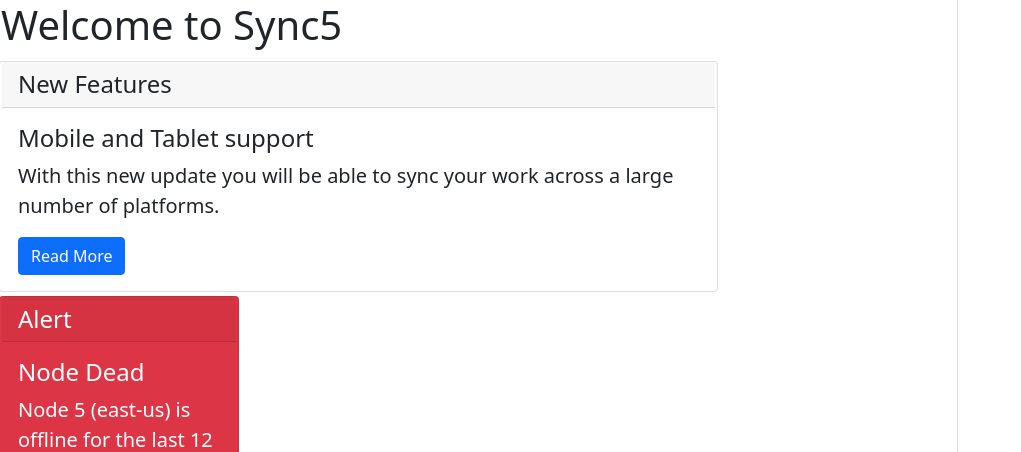
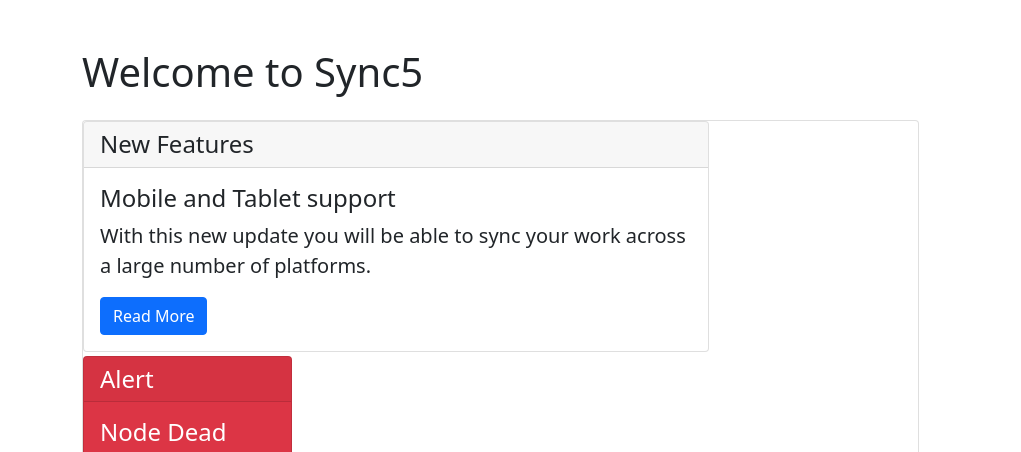
Before and after one commit to acciojob/bootstrap-card-Praveen7389, a website: page main.html in a window 1280 px wide. Shown: the top 452 px of the page, without its empty margins (0-1021 px from the left). Drawn offline with nearby package versions, Linux system fonts and the light colour scheme.

Commit message:
created a submission

```diff
--- a/main.html
+++ b/main.html
@@ -7,10 +7,10 @@
 </head>
  <link href="https://cdn.jsdelivr.net/npm/bootstrap@5.0.2/dist/css/bootstrap.min.css" rel="stylesheet" integrity="sha384-EVSTQN3/azprG1Anm3QDgpJLIm9Nao0Yz1ztcQTwFspd3yD65VohhpuuCOmLASjC" crossorigin="anonymous">
 <body>
-	  <div class="card card-deck row row-cols-1 g-1 w-75">
-    <h1 class="card-deck">Welcome to Sync5</h1>
-
-    <div class="card w-75">
+	<div class="container mt-5">
+		<h1 class="mb-4">Welcome to Sync5</h1>
+	  <div class="card card-deck d-flex gap-1 w-75">
+     <div class="card w-75">
             <h4 class="card-header">New Features</h4>
             <div class="card-body">
             <h4 class="card-title">Mobile and Tablet support</h4>
@@ -35,6 +35,7 @@
     </div>
 
  </div>
+	</div>
 	<!-- the entire body must be written by student -->
     <script type="text/javascript" src="./script.js">
 </script>
```
